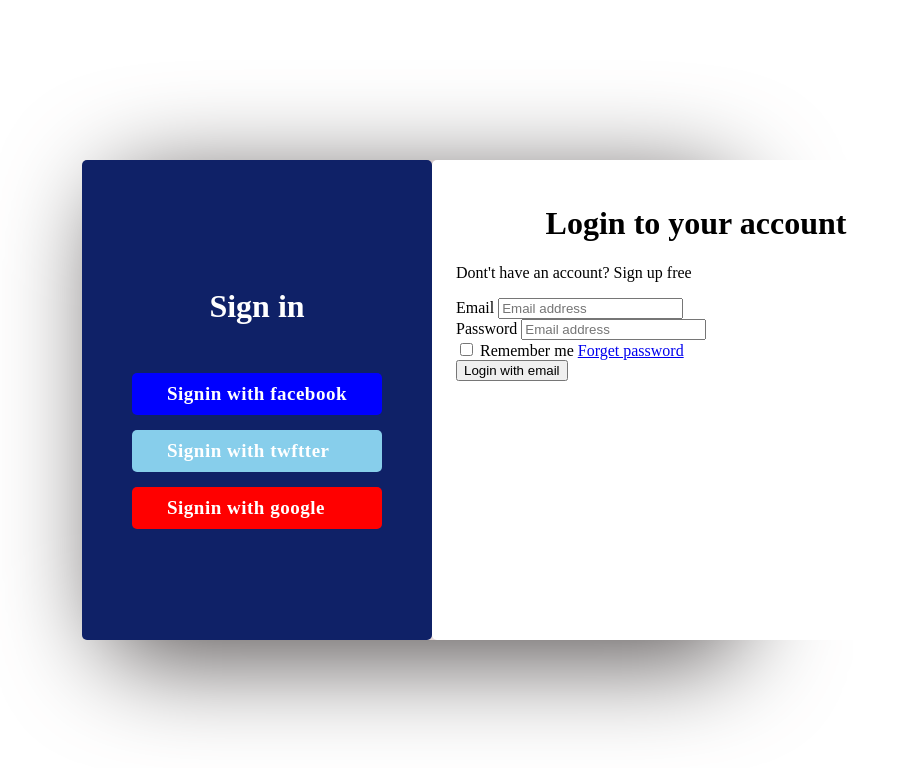
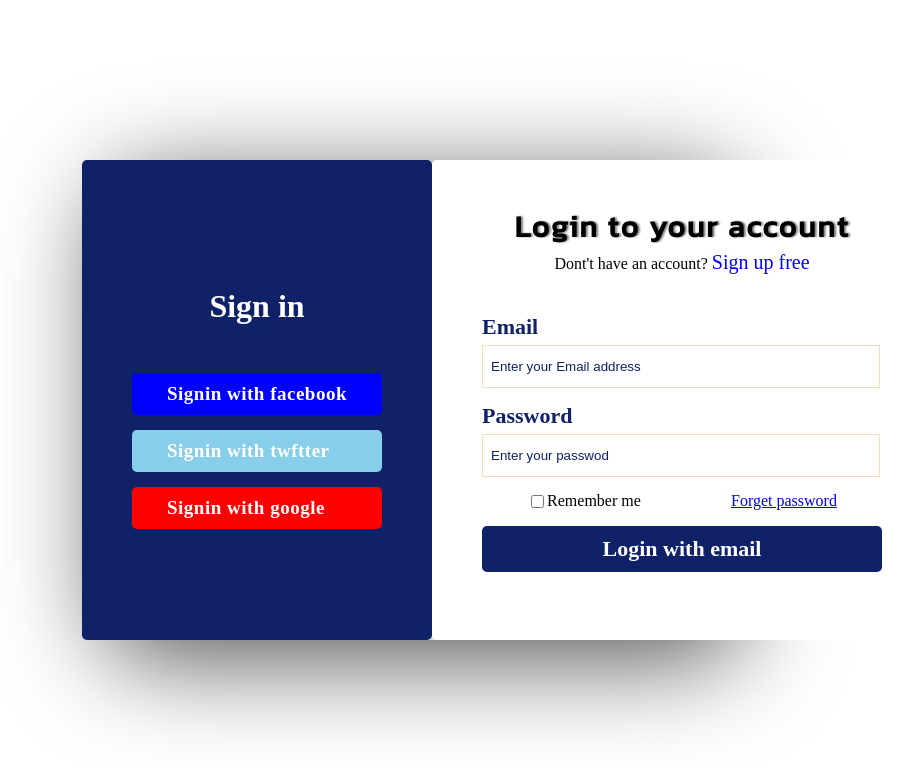
Before and after one commit to 93sahcflas77/Foot, a plain HTML site: page login.html in a window 1280 px wide. Shown: the whole page, without its empty margins (238-1151 px from the left). Drawn offline with Linux system fonts and the light colour scheme.

Commit message:
login page complete

```diff
--- a/login.css
+++ b/login.css
@@ -1,3 +1,6 @@
+@import url('https://fonts.googleapis.com/css2?family=Kanit&display=swap');
+
+
 body {
     /* background: gray; */
 }
@@ -70,15 +73,80 @@ body {
 
 .box-container>div:nth-child(2) {
     background-color: white;
-    flex: 1 0 480px;
+    flex: 1 0 400px;
 }
 
 
 .box-container .box-2{
     width: 100%;
+    padding-left: 50px;
+    padding-right: 50px;
 }
 
 
 .box-container .box-2 h1{
     text-align: center;
+    font-family: 'Kanit', sans-serif;
+    font-weight: 700;
+    font-size: 30px;
+    letter-spacing: 2px;
+    text-shadow: 2px 0px 2px gray;
+    margin-bottom: 1.5px;
 }
+
+.box-container .box-2 P{
+    text-align: center;
+    margin: 0 0 40PX 0;
+}
+
+.box-container .box-2 P span{
+    color: blue;
+    font-size: 20px;
+}
+
+.box-container .box-2 form{
+    display: flex;
+    flex-direction: column;
+    gap: 15px;
+    width: 100%;
+}
+
+.box-container .box-2 form input::placeholder{
+    color: #0F2167;
+
+}
+
+.box-container .box-2 form .label{
+    display: block;
+    font-family: 'Times New Roman', Times, serif;
+    font-size: 22px;
+    color: #0F2167;
+    font-weight: 700;
+    margin-bottom: 5px;
+}
+
+.box-container .box-2 form .input{
+    width: 95%;
+    height: 25px;
+    padding: 8px;
+    outline: none;
+    border: 1px solid wheat;
+}
+
+.box-container .box-2 form div:nth-child(3){
+    display: flex;
+    justify-content: space-around;
+}
+
+.box-container .box-2 form button{
+    display: block;
+    outline: none;
+    border: none;
+    padding: 10px;
+    background-color: #0F2167;
+    color: white;
+    font-family: 'Times New Roman', Times, serif;
+    font-weight: 700;
+    font-size: 22px;
+    border-radius: 5px;
+}
--- a/login.html
+++ b/login.html
@@ -33,21 +33,24 @@
       <h1>Login to your account</h1>
       <p>Dont't have an account? <span>Sign up free</span></p>
 
-      <form action="">
+      <form action="" class="form">
 
         <div>
-          <label for="email">Email</label>
-          <input type="email" id="email" placeholder="Email address">
+          <label for="email" class="label">Email</label>
+          <input type="email" id="email" placeholder="Enter your Email address" class="input">
         </div>
 
         <div>
-          <label for="password">Password</label>
-          <input type="email" id="password" placeholder="Email address">
+          <label for="password" class="label">Password</label>
+          <input type="password" id="password" placeholder="Enter your passwod" class="input">
         </div>
 
         <div>
-          <input type="checkbox" name="" id="cheskbox">
-          <label for="checkbox">Remember me</label>
+
+          <div style="display: flex;">
+            <input type="checkbox" name="" id="cheskbox">
+            <label for="checkbox">Remember me</label>
+          </div>
           <a href="#">Forget password</a>
         </div>
 
--- a/script.js
+++ b/script.js
@@ -169,7 +169,4 @@ const product_container = document.querySelector(".box-container");
     ]
  }
 
-
-
-
 ]
```
